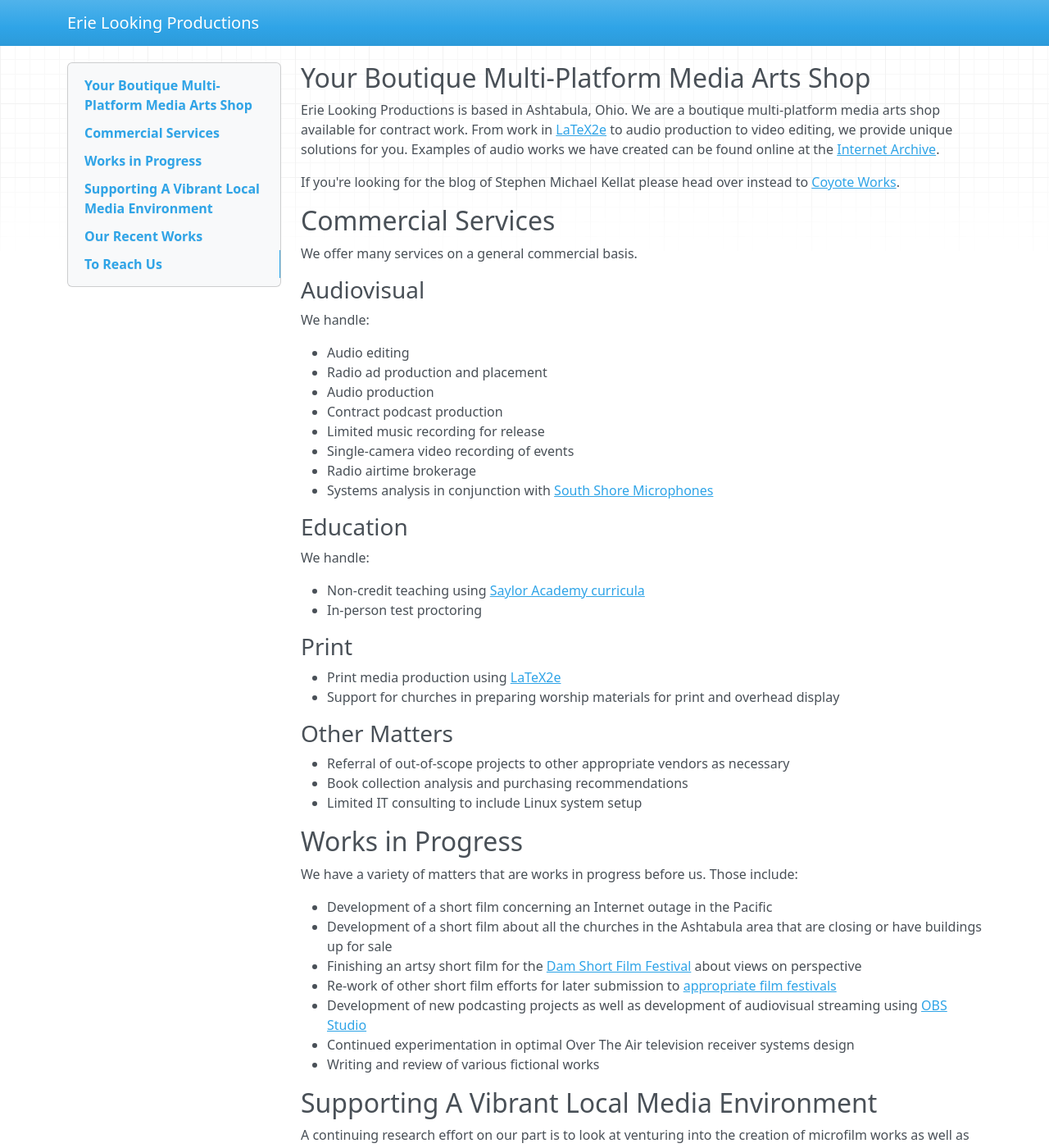
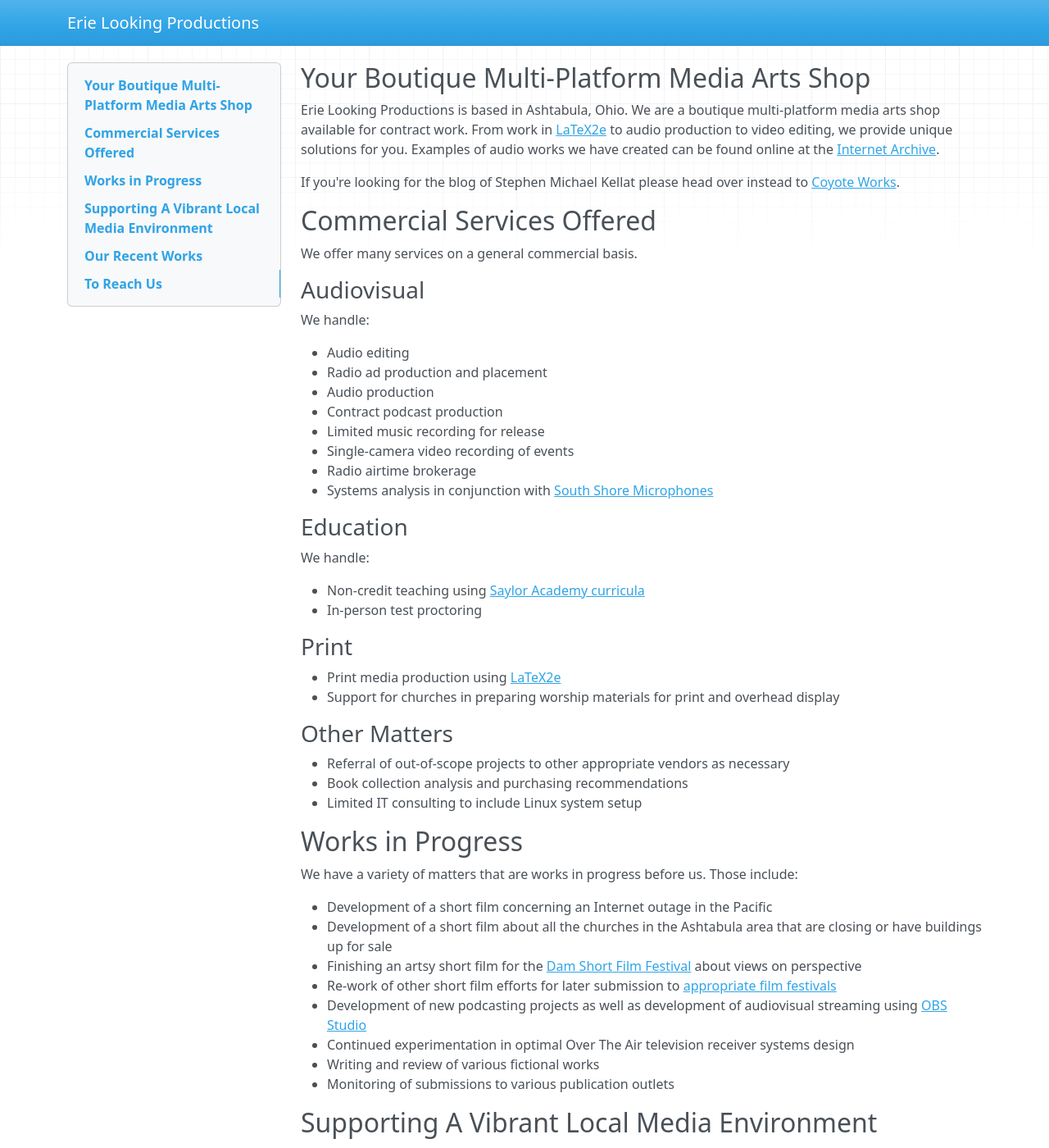
Before and after one commit to skellat/skellat.github.io, an MkDocs documentation site: the page built from docs/index.md, in a window 1280 px wide and 1400 px high. Shown: the whole window at 82% size. Built offline with MkDocs 1.6.1, drawn with Linux system fonts in a browser that asks for light colours; nearby versions of some CDN libraries.

Commit message:
Minor modifications

```diff
--- a/docs/index.md
+++ b/docs/index.md
@@ -4,7 +4,7 @@ Erie Looking Productions is based in Ashtabula, Ohio.  We are a boutique multi-p
 
 If you're looking for the blog of Stephen Michael Kellat please head over instead to [Coyote Works](http://coyote.works/).
 
-## Commercial Services
+## Commercial Services Offered
 
 We offer many services on a general commercial basis.
 
@@ -50,6 +50,7 @@ We have a variety of matters that are works in progress before us.  Those includ
 * Development of new podcasting projects as well as development of audiovisual streaming using [OBS Studio](https://snapcraft.io/obs-studio)
 * Continued experimentation in optimal Over The Air television receiver systems design
 * Writing and review of various fictional works
+* Monitoring of submissions to various publication outlets
 
 ## Supporting A Vibrant Local Media Environment
 
```
Also changed, not shown: site/index.html, 3 other files.
